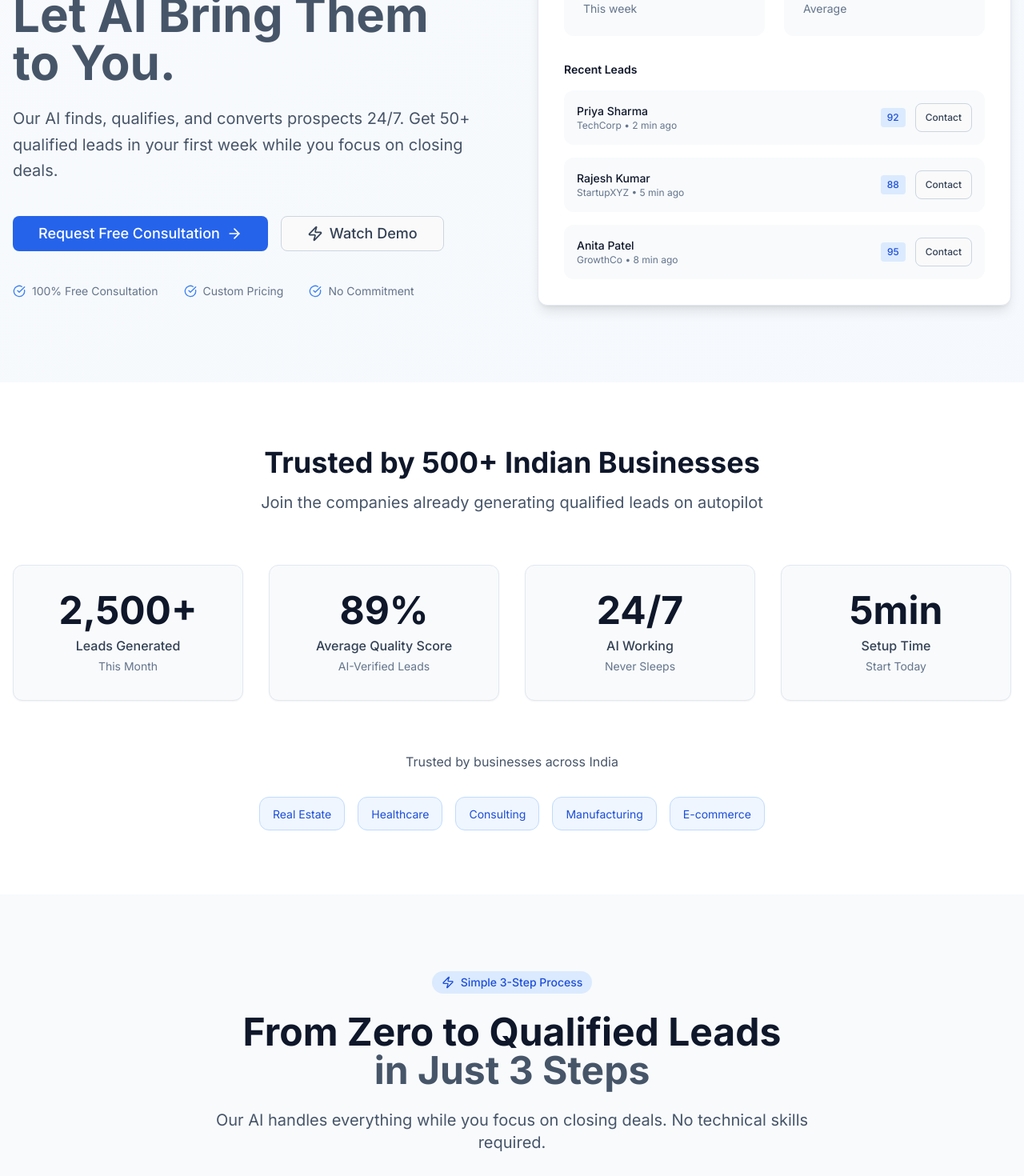
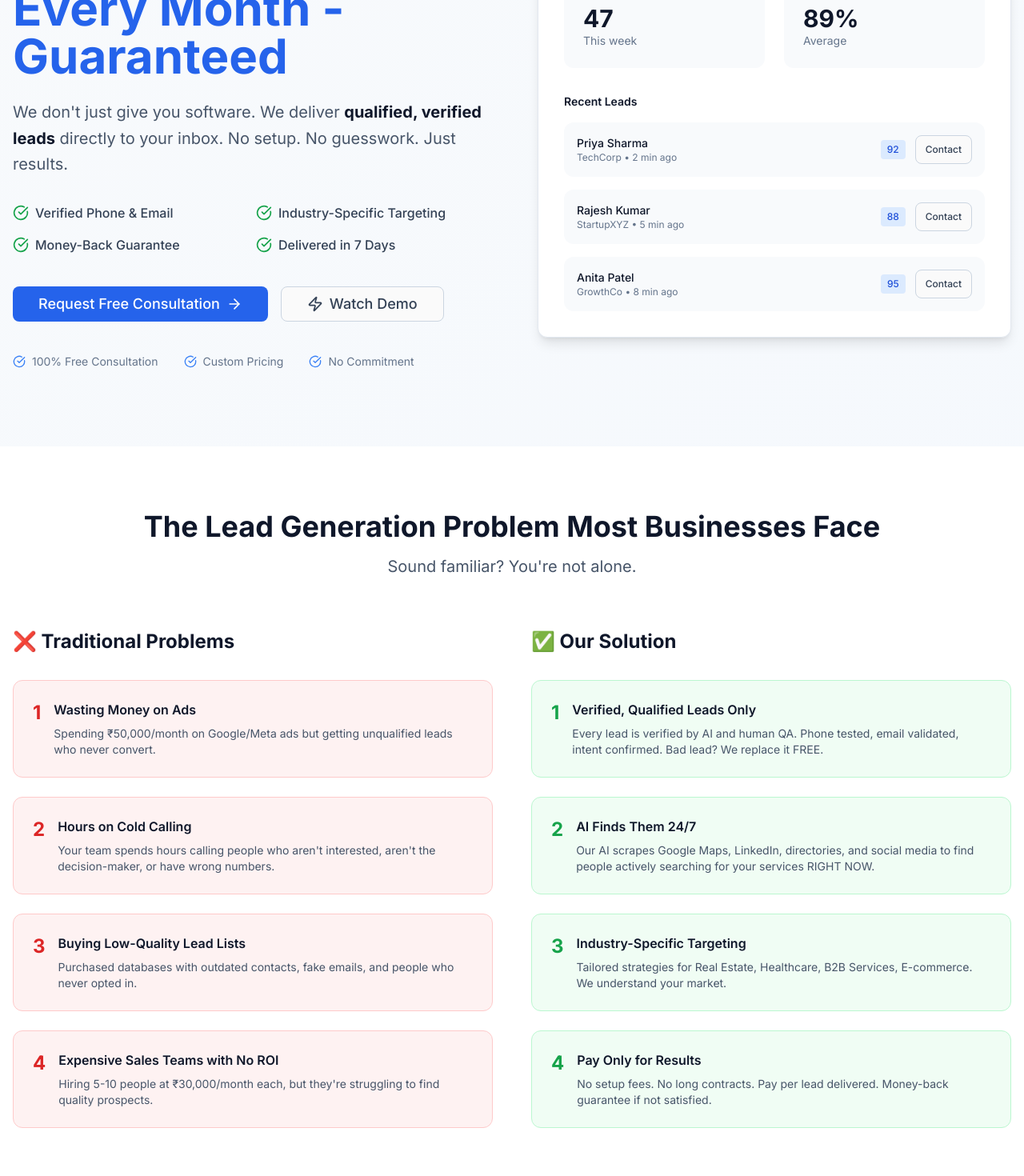
Before and after one commit to transitionmarketingai/transitionmarketingai, a Next.js app: page / in a window 1280 px wide. Shown: the part 280-1750 px from the top of the page at 80% size. Built offline with nearby package versions, Linux system fonts and the light colour scheme; no server answers.

Commit message:
feat: Enhance homepage with problem-solution section and improved value props

```diff
--- a/src/app/(marketing)/page.tsx
+++ b/src/app/(marketing)/page.tsx
@@ -75,17 +75,36 @@ export default function LandingPage() {
               </div>
 
               <h1 className="text-5xl md:text-6xl font-bold text-slate-900 mb-6 leading-tight">
-                Stop Chasing Leads.
+                Get 50+ Verified Leads
                 <br />
-                <span className="text-slate-600">
-                  Let AI Bring Them to You.
+                <span className="text-blue-600">
+                  Every Month - Guaranteed
                 </span>
               </h1>
 
-              <p className="text-xl text-slate-600 mb-10 leading-relaxed max-w-2xl">
-                Our AI finds, qualifies, and converts prospects 24/7.
-                Get 50+ qualified leads in your first week while you focus on closing deals.
+              <p className="text-xl text-slate-600 mb-8 leading-relaxed max-w-2xl">
+                We don't just give you software. We deliver <strong className="text-slate-900">qualified, verified leads</strong> directly to your inbox. No setup. No guesswork. Just results.
               </p>
+
+              {/* Value Props */}
+              <div className="grid grid-cols-2 gap-4 mb-10 max-w-2xl">
+                <div className="flex items-center gap-2 text-slate-700">
+                  <CheckCircle className="h-5 w-5 text-green-600 flex-shrink-0" />
+                  <span className="font-medium">Verified Phone & Email</span>
+                </div>
+                <div className="flex items-center gap-2 text-slate-700">
+                  <CheckCircle className="h-5 w-5 text-green-600 flex-shrink-0" />
+                  <span className="font-medium">Industry-Specific Targeting</span>
+                </div>
+                <div className="flex items-center gap-2 text-slate-700">
+                  <CheckCircle className="h-5 w-5 text-green-600 flex-shrink-0" />
+                  <span className="font-medium">Money-Back Guarantee</span>
+                </div>
+                <div className="flex items-center gap-2 text-slate-700">
+                  <CheckCircle className="h-5 w-5 text-green-600 flex-shrink-0" />
+                  <span className="font-medium">Delivered in 7 Days</span>
+                </div>
+              </div>
 
               {/* CTA Buttons */}
               <div className="flex flex-col sm:flex-row gap-4 mb-10">
@@ -185,78 +204,147 @@ export default function LandingPage() {
         </div>
       </section>
 
-      {/* Clean Stats Section */}
+      {/* Problem-Solution Section */}
       <section className="py-20 bg-white">
         <div className="max-w-7xl mx-auto px-4">
           <div className="text-center mb-16">
             <h2 className="text-3xl md:text-4xl font-bold text-slate-900 mb-4">
-              Trusted by 500+ Indian Businesses
+              The Lead Generation Problem Most Businesses Face
             </h2>
-            <p className="text-xl text-slate-600 max-w-2xl mx-auto">
-              Join the companies already generating qualified leads on autopilot
+            <p className="text-xl text-slate-600 max-w-3xl mx-auto">
+              Sound familiar? You're not alone.
             </p>
           </div>
 
-          <div className="grid grid-cols-2 md:grid-cols-4 gap-8">
+          <div className="grid grid-cols-1 md:grid-cols-2 gap-12 mb-16">
+            {/* Problems */}
+            <div className="space-y-6">
+              <h3 className="text-2xl font-bold text-slate-900 mb-8">❌ Traditional Problems</h3>
+              <div className="flex items-start gap-4 p-6 bg-red-50 rounded-lg border border-red-200">
+                <div className="text-red-600 text-2xl font-bold">1</div>
+                <div>
+                  <h4 className="font-semibold text-slate-900 mb-2">Wasting Money on Ads</h4>
+                  <p className="text-slate-600 text-sm">Spending ₹50,000/month on Google/Meta ads but getting unqualified leads who never convert.</p>
+                </div>
+              </div>
+              <div className="flex items-start gap-4 p-6 bg-red-50 rounded-lg border border-red-200">
+                <div className="text-red-600 text-2xl font-bold">2</div>
+                <div>
+                  <h4 className="font-semibold text-slate-900 mb-2">Hours on Cold Calling</h4>
+                  <p className="text-slate-600 text-sm">Your team spends hours calling people who aren't interested, aren't the decision-maker, or have wrong numbers.</p>
+                </div>
+              </div>
+              <div className="flex items-start gap-4 p-6 bg-red-50 rounded-lg border border-red-200">
+                <div className="text-red-600 text-2xl font-bold">3</div>
+                <div>
+                  <h4 className="font-semibold text-slate-900 mb-2">Buying Low-Quality Lead Lists</h4>
+                  <p className="text-slate-600 text-sm">Purchased databases with outdated contacts, fake emails, and people who never opted in.</p>
+                </div>
+              </div>
+              <div className="flex items-start gap-4 p-6 bg-red-50 rounded-lg border border-red-200">
+                <div className="text-red-600 text-2xl font-bold">4</div>
+                <div>
+                  <h4 className="font-semibold text-slate-900 mb-2">Expensive Sales Teams with No ROI</h4>
+                  <p className="text-slate-600 text-sm">Hiring 5-10 people at ₹30,000/month each, but they're struggling to find quality prospects.</p>
+                </div>
+              </div>
+            </div>
+
+            {/* Solutions */}
+            <div className="space-y-6">
+              <h3 className="text-2xl font-bold text-slate-900 mb-8">✅ Our Solution</h3>
+              <div className="flex items-start gap-4 p-6 bg-green-50 rounded-lg border border-green-200">
+                <div className="text-green-600 text-2xl font-bold">1</div>
+                <div>
+                  <h4 className="font-semibold text-slate-900 mb-2">Verified, Qualified Leads Only</h4>
+                  <p className="text-slate-600 text-sm">Every lead is verified by AI and human QA. Phone tested, email validated, intent confirmed. Bad lead? We replace it FREE.</p>
+                </div>
+              </div>
+              <div className="flex items-start gap-4 p-6 bg-green-50 rounded-lg border border-green-200">
+                <div className="text-green-600 text-2xl font-bold">2</div>
+                <div>
+                  <h4 className="font-semibold text-slate-900 mb-2">AI Finds Them 24/7</h4>
+                  <p className="text-slate-600 text-sm">Our AI scrapes Google Maps, LinkedIn, directories, and social media to find people actively searching for your services RIGHT NOW.</p>
+                </div>
+              </div>
+              <div className="flex items-start gap-4 p-6 bg-green-50 rounded-lg border border-green-200">
+                <div className="text-green-600 text-2xl font-bold">3</div>
+                <div>
+                  <h4 className="font-semibold text-slate-900 mb-2">Industry-Specific Targeting</h4>
+                  <p className="text-slate-600 text-sm">Tailored strategies for Real Estate, Healthcare, B2B Services, E-commerce. We understand your market.</p>
+                </div>
+              </div>
+              <div className="flex items-start gap-4 p-6 bg-green-50 rounded-lg border border-green-200">
+                <div className="text-green-600 text-2xl font-bold">4</div>
+                <div>
+                  <h4 className="font-semibold text-slate-900 mb-2">Pay Only for Results</h4>
+                  <p className="text-slate-600 text-sm">No setup fees. No long contracts. Pay per lead delivered. Money-back guarantee if not satisfied.</p>
+                </div>
+              </div>
+            </div>
+          </div>
+
+          {/* Stats */}
+          <div className="grid grid-cols-2 md:grid-cols-4 gap-8 mt-16">
             <div className="text-center">
-              <div className="bg-slate-50 rounded-lg p-8 shadow-sm border border-slate-200">
-                <div className="text-4xl md:text-5xl font-bold text-slate-900 mb-2">
-                  2,500+
+              <div className="bg-blue-50 rounded-lg p-8 shadow-sm border border-blue-200">
+                <div className="text-4xl md:text-5xl font-bold text-blue-600 mb-2">
+                  10,000+
                 </div>
-                <div className="text-slate-700 font-medium">Leads Generated</div>
-                <div className="text-slate-500 text-sm mt-1">This Month</div>
+                <div className="text-slate-700 font-medium">Leads Delivered</div>
+                <div className="text-slate-500 text-sm mt-1">To Happy Clients</div>
               </div>
             </div>
 
             <div className="text-center">
-              <div className="bg-slate-50 rounded-lg p-8 shadow-sm border border-slate-200">
-                <div className="text-4xl md:text-5xl font-bold text-slate-900 mb-2">
+              <div className="bg-green-50 rounded-lg p-8 shadow-sm border border-green-200">
+                <div className="text-4xl md:text-5xl font-bold text-green-600 mb-2">
                   89%
                 </div>
-                <div className="text-slate-700 font-medium">Average Quality Score</div>
-                <div className="text-slate-500 text-sm mt-1">AI-Verified Leads</div>
+                <div className="text-slate-700 font-medium">Quality Score</div>
+                <div className="text-slate-500 text-sm mt-1">Verified Leads</div>
               </div>
             </div>
 
             <div className="text-center">
-              <div className="bg-slate-50 rounded-lg p-8 shadow-sm border border-slate-200">
-                <div className="text-4xl md:text-5xl font-bold text-slate-900 mb-2">
-                  24/7
+              <div className="bg-purple-50 rounded-lg p-8 shadow-sm border border-purple-200">
+                <div className="text-4xl md:text-5xl font-bold text-purple-600 mb-2">
+                  50+
                 </div>
-                <div className="text-slate-700 font-medium">AI Working</div>
-                <div className="text-slate-500 text-sm mt-1">Never Sleeps</div>
+                <div className="text-slate-700 font-medium">Happy Clients</div>
+                <div className="text-slate-500 text-sm mt-1">Across India</div>
               </div>
             </div>
 
             <div className="text-center">
-              <div className="bg-slate-50 rounded-lg p-8 shadow-sm border border-slate-200">
-                <div className="text-4xl md:text-5xl font-bold text-slate-900 mb-2">
-                  5min
+              <div className="bg-orange-50 rounded-lg p-8 shadow-sm border border-orange-200">
+                <div className="text-4xl md:text-5xl font-bold text-orange-600 mb-2">
+                  7 Days
                 </div>
-                <div className="text-slate-700 font-medium">Setup Time</div>
-                <div className="text-slate-500 text-sm mt-1">Start Today</div>
+                <div className="text-slate-700 font-medium">First Delivery</div>
+                <div className="text-slate-500 text-sm mt-1">Guaranteed</div>
               </div>
             </div>
           </div>
 
           {/* Industry Tags */}
           <div className="mt-16 text-center">
-            <p className="text-slate-600 mb-8">Trusted by businesses across India</p>
+            <p className="text-slate-600 mb-8 text-lg font-medium">Trusted by businesses in these industries:</p>
             <div className="flex flex-wrap justify-center items-center gap-4">
-              <div className="px-4 py-2 bg-blue-50 rounded-lg border border-blue-200">
-                <span className="text-sm text-blue-700">Real Estate</span>
+              <div className="px-6 py-3 bg-blue-50 rounded-lg border border-blue-200">
+                <span className="text-sm font-semibold text-blue-700">🏢 Real Estate</span>
               </div>
-              <div className="px-4 py-2 bg-blue-50 rounded-lg border border-blue-200">
-                <span className="text-sm text-blue-700">Healthcare</span>
+              <div className="px-6 py-3 bg-blue-50 rounded-lg border border-blue-200">
+                <span className="text-sm font-semibold text-blue-700">🏥 Healthcare</span>
               </div>
-              <div className="px-4 py-2 bg-blue-50 rounded-lg border border-blue-200">
-                <span className="text-sm text-blue-700">Consulting</span>
+              <div className="px-6 py-3 bg-blue-50 rounded-lg border border-blue-200">
+                <span className="text-sm font-semibold text-blue-700">💼 B2B Services</span>
               </div>
-              <div className="px-4 py-2 bg-blue-50 rounded-lg border border-blue-200">
-                <span className="text-sm text-blue-700">Manufacturing</span>
+              <div className="px-6 py-3 bg-blue-50 rounded-lg border border-blue-200">
+                <span className="text-sm font-semibold text-blue-700">🏭 Manufacturing</span>
               </div>
-              <div className="px-4 py-2 bg-blue-50 rounded-lg border border-blue-200">
-                <span className="text-sm text-blue-700">E-commerce</span>
+              <div className="px-6 py-3 bg-blue-50 rounded-lg border border-blue-200">
+                <span className="text-sm font-semibold text-blue-700">🛍️ E-commerce</span>
               </div>
             </div>
           </div>
```
Also changed, not shown: 1 other file (tests, documents, lock files or other folders).
